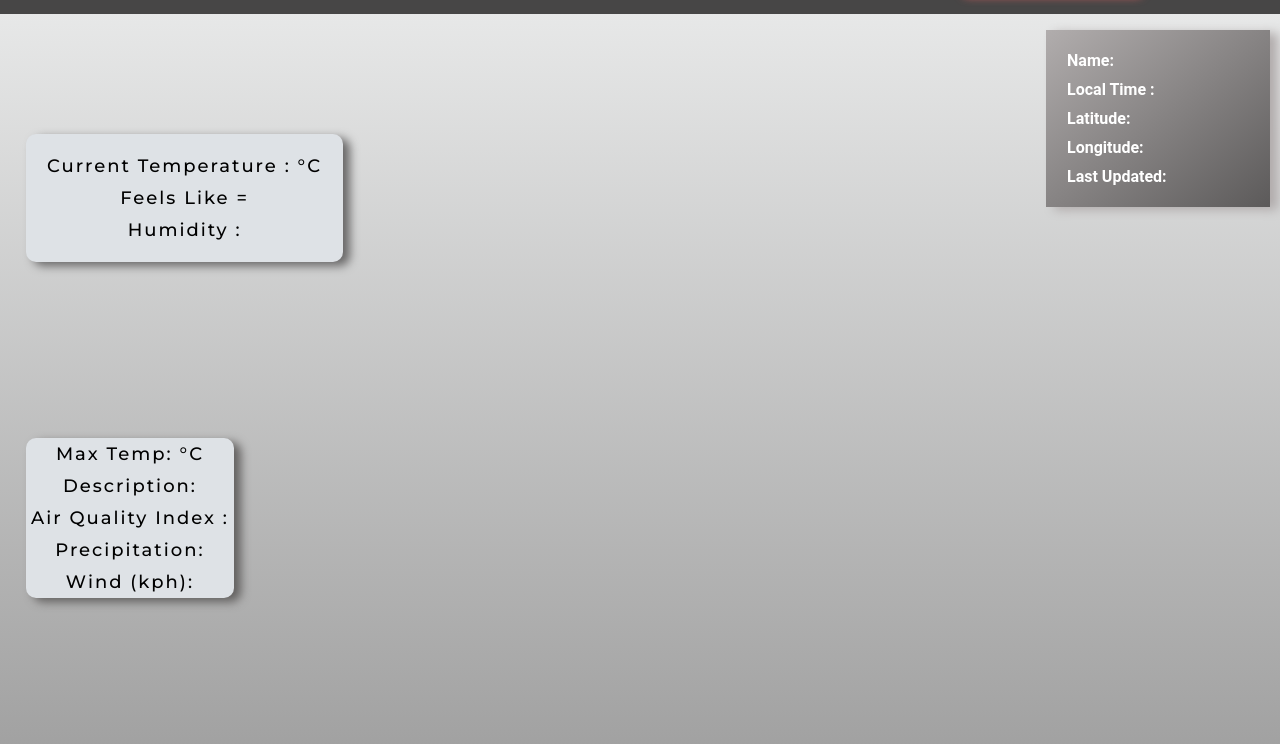
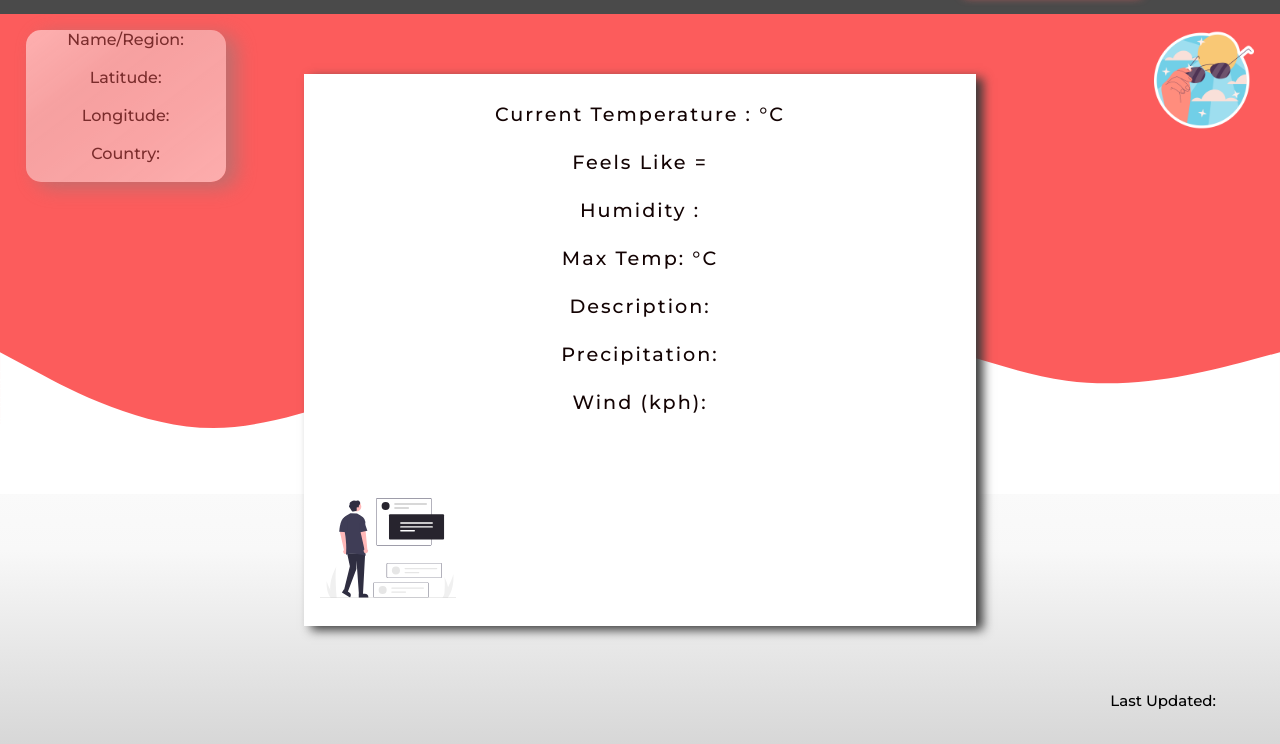
Before and after one commit to Fastsetter/Location_api, a website: page public/html/geolocation.htm in a window 1280 px wide. Shown: the part 50-794 px from the top of the page. Drawn offline with nearby package versions, Linux system fonts and the light colour scheme.

Commit message:
Increased the UI design of geolocation.htm file

```diff
--- a/public/Javascript/animation.js
+++ b/public/Javascript/animation.js
@@ -1,6 +1,7 @@
-const lcontainer=document.querySelector('.leftContainer');
+const box=document.querySelector('.temp');
 
 const navbar=document.querySelector('.navbar');
+const latlon=document.querySelector('.latlon');
 
 const rcontainer=document.querySelector('.rightContainer');
 const body=document.querySelector('body');
@@ -8,9 +9,15 @@ const body=document.querySelector('body');
 const tl=new TimelineMax();
 
 
-tl.fromTo(navbar,1,{height:"0%"},{height:"8%", ease:Power2.easeInOut});
+const curve=document.querySelector('.curve');
 
 
-tl.fromTo(lcontainer,1.5,{x:"-100%"},{x:"0%",ease:Power2.easeInOut});
+tl.fromTo(navbar,1.5,{height:"0%"},{height:"8%", ease:Power2.easeInOut});
 
-tl.fromTo(rcontainer,1.4,{x:"100%"},{x:"0%",ease:Power2.easeInOut});
+
+tl.fromTo(box,1.5,{opacity:"0"},{opacity:"1",ease:Power2.easeInOut});
+
+tl.fromTo(curve,1.3,{y:"-200%"},{y:"0%"});
+
+
+tl.to(latlon,2.3,{opacity:"1"});
--- a/public/Javascript/geolocation.js
+++ b/public/Javascript/geolocation.js
@@ -1,9 +1,3 @@
-
-
-
-
-
-
 
 if ('geolocation' in navigator) {
   /* geolocation is available */
@@ -14,8 +8,8 @@ if ('geolocation' in navigator) {
     const lat = position.coords.latitude;
     const lon = position.coords.longitude;
     // console.log(position.coords.latitude);
-    document.getElementById('latitude').textContent = lat;
-    document.getElementById('longitude').textContent = lon;
+    document.getElementById('latitude').textContent = lat.toFixed(4);
+    document.getElementById('longitude').textContent = lon.toFixed(4);
 
 
     // const weather=
@@ -31,24 +25,32 @@ if ('geolocation' in navigator) {
     const forecast_res = await res.json();
     const des = forecast_res.current;
 
-    // console.log(forecast.forecastday[0].hour[0].condition.text);
+    console.log(forecast_res.current.humidity);
     const temp = forecast_res.forecast.forecastday[0].day;
     // console.log(forecast_res);
     // console.log(temp);
     document.querySelector('.weather').textContent = temp.maxtemp_c;
 
+    document.querySelector('.country').textContent=forecast_res.location.country;
+
+    document.querySelector('#name').textContent=forecast_res.location.name;
 
     document.querySelector('.description').textContent = des.condition.text;
 
     document.querySelector('.feelslike').textContent = des.feelslike_c;
 
-    document.querySelector('.aqi').textContent = des.air_quality['us-epa-index'];
+    // document.querySelector('.aqi').textContent = des.air_quality['us-epa-index'];
 
     document.querySelector('.ctemp').textContent = des.temp_c;
 
     document.querySelector('.lupdated').textContent = des.last_updated;
 
+    document.querySelector('.precip').textContent=des.precip_mm;
 
+
+    document.querySelector('.humidity').textContent=des.humidity;
+
+    document.querySelector('.wind').textContent=des.wind_kph;
 
     let maxtemp_c = temp.maxtemp_c;
     let text = des.condition.text;
--- a/public/css/style.css
+++ b/public/css/style.css
@@ -11,7 +11,7 @@
   font-family: "Montserrat";
   font-style: normal;
   font-weight: 500;
-  color: white;
+  color: rgb(255, 255, 255);
 }
 html {
   width: 100%;
@@ -21,47 +21,50 @@ html {
 
 body {
   width: 100%;
-  display: table-cell;
+
 }
 
 html,
 body {
+  position: relative;
   margin: 0;
   padding: 0;
-  background: #70e1f5;  /* fallback for old browsers */
-background: -webkit-linear-gradient(to top, #ffd194, #70e1f5);  /* Chrome 10-25, Safari 5.1-6 */
-background: linear-gradient(to top, #a1a1a1, #edeeee); /* W3C, IE 10+/ Edge, Firefox 16+, Chrome 26+, Opera 12+, Safari 7+ */
+  background: #70e1f5; /* fallback for old browsers */
+  background: -webkit-linear-gradient(
+    to top,
+    #ffd194,
+    #70e1f5
+  ); /* Chrome 10-25, Safari 5.1-6 */
+  background:linear-gradient(to bottom,white,white,white,rgb(248, 248, 248),rgb(214, 214, 214));
+  overflow-x: hidden;
+  overflow-y: scroll;
+  z-index: 1;
+}
+
+ul{
+  list-style-type: none;
 }
 span {
   font-weight: 700;
   font-size: 20px;
-  color: red;
+  color: rgb(28, 199, 241);
   text-shadow: red;
 }
 .navbar {
+  position: sticky;
+  top: 0;
   width: 100vw;
-  /* background: #f7ff00; fallback for old browsers */
-  /* background: -webkit-linear-gradient(
-    to right,
-    #db36a4,
-    #f7ff00
-  ); /* Chrome 10-25, Safari 5.1-6 */
-  /* background: linear-gradient(
-    to right,
-    #db36a4,
-    #fbff79d5
-  ); W3C, IE 10+/ Edge, Firefox 16+, Chrome 26+, Opera 12+, Safari 7+ */
+  background: rgba(20, 20, 20, 0.767);
 
   font-family: "Roboto Mono";
   font-style: italic;
   font-weight: 700;
-
-  background-color: rgb(71, 70, 70);
-
   height: 8%;
   display: flex;
   justify-content: space-around;
   align-items: center;
+  backdrop-filter: blur(20px);
+  z-index: 6;
 }
 
 .navbar > .search {
@@ -70,98 +73,142 @@ span {
   border-radius: 5px;
   border: 0;
   outline: 0;
-  color: black;
+  color: rgba(0, 0, 0, 0.664);
   box-shadow: 3px 1px 10px rgb(255, 102, 102);
 }
 
-.rightContainer {
+
+
+.curve{
   position: absolute;
-  right: 10;
-  top: 10%;
-  width: 15%;
-  background: linear-gradient(to bottom right,rgb(177, 173, 173),rgb(92, 90, 90));
-  height: max-content;
-  padding: 1rem;
-  box-shadow: 8px 3px 10px rgb(177, 172, 172);
+  top: 8%;
+  height: 60%;
+  width: 100%;
+  background-color: #fc5c5c;
+  left: 0%;
+}
+.curve>svg{
+  position: absolute;
+  bottom: 0%;
 }
 
-.latlon > p {
-  font-family: Roboto;
-  padding: 5px;
-  font-style: normal;
-  font-weight: 700;
-  color: white;
-  font-display: swap;
+.curve2{
+  position: absolute;
+  bottom: 0%;
 }
 
-.leftContainer {
+
+img{
   position: absolute;
-  left: 10;
+  height: 100px;
+  width: auto;
+  bottom: 5%;
+  background-color: white;
+  transform: translate(center);
+}
+
+.weather_img{
+  position: absolute;
   top: 10%;
-  width: 70%;
-  padding: 1rem;
+  background: local;
+  z-index: 4;
+  right: 2%;
+}
 
-
+.latlon{
+  position: absolute;
+  height: max-content;
+  width: 200px;
+  left: 2%;
+  top: 10%;
+  background:linear-gradient(to bottom right,white,rgba(241, 240, 240, 0.904),rgba(247, 242, 242, 0.945),rgb(252, 250, 250));
   display: flex;
+  box-shadow: 10px 5px 20px gray;
+  border-radius: 15px;
+  justify-content: center;
+  backdrop-filter: blur(20rem);
+  align-items: center;
+  opacity: 0;
   flex-direction: column;
-  align-items: space-around;
-  justify-content: space-around;
+  color: black;
+  z-index: 10;
+}
 
 
 
-  height: 80%;
+
+
+.svg1,.svg2{
+  width: 20%;
+  height: auto;
 }
 
 .temp {
-  width: max-content;
-  height: max-content;
-  box-shadow: 7px 4px 10px rgb(105, 104, 104);
-  background-color:#dee2e6;
+  position: absolute;
+  height: 65vh;
+  width: clamp(40%,50%,60%);
+  top: 50%;
+  left: 50%;
+  transform: translate(-50%,-50%);
+  box-shadow: 7px 4px 10px rgb(58, 58, 58);
   padding: 1rem;
-  border-radius: 10px;
+  background: linear-gradient(to bottom,rgb(255, 255, 255),rgb(255, 255, 255));
+
+  backdrop-filter: blur(20rem);
+  z-index: 1;
 }
 
 .temp > p {
-  padding: 5px;
+  padding: 12px;
   font-size: large;
   font-weight: 500;
   letter-spacing: 2px;
   text-align: center;
+  color: rgb(19, 3, 3);
+  font-size: 1.2rem;
+}
+
+.footer_updated{
+  position: absolute;
+  bottom: 5%;
+  right: 5%;
   color: black;
+  font-size: 15px;
+}
+.footer_updated>span{
+  font-size: 15px;
+  color: rgb(255, 78, 78);
+}
+
+
+
+
+
+
+
+@media (max-width: 655px) {
+
+  .latlon{
+    display: none;
+  }
+  .navbar>.heading{
+   display: none;
+  }
 
 }
-.result {
-  position: relative;
-  height: max-content;
-  width: max-content;
-  box-shadow: 7px 4px 10px rgb(99, 97, 96);
-  font-size: large;
-  border-radius: 10px;
-  background-color:#dee2e6;
-}
 
-.result > p {
-  color: black;
-  padding: 5px;
-  letter-spacing: 2px;
-  font-weight: 500;
-  text-align: center;
-}
-
-.opacity {
-  position: absolute;
-  opacity: 30;
-  height: 100%;
-  width: 100%;
-  top: 0;
-  z-index: -1;
-}
-
-@media (max-width: 610px) {
-  .rightContainer {
-    opacity: 0;
+@media (max-width:510px){
+  .temp{
+    width: 80vw;
   }
-  .result{
-    width: min-content;
+  img{
+    display: none;
+  }
+  .weather_img{
+    display: inline;
+    height: 80px;
+    width: auto;
+    top: 9%;
+    right: 0%;
   }
 }
--- a/public/html/geolocation.htm
+++ b/public/html/geolocation.htm
@@ -31,28 +31,38 @@
 
   <div class="navbar">
     <h2 class="heading">Weather Api</h2>
+
     <h2>Forecast</h2>
+
+
 
     <input type="text" class="search" placeholder="Search">
   </div>
-  <div class="rightContainer">
+
   <div class="latlon">
-
-      <p>Name: <span id="name"></span></p>
-      <p>Local Time : <span id="time"></span></p>
-      <p>Latitude: <span id="latitude"></span></p>
-      <p>Longitude: <span id="longitude"></span>
-      </p>
-      <p>
-        Last Updated: <span class="lupdated"></span>
-      </p>
+    Name/Region: <span id="name"></span><br>
+    Latitude: <span id="latitude"></span><br>
+    Longitude: <span id="longitude"></span><br>
+    Country: <span class="country"></span><br>
 
 
   </div>
+
+  <div class="curve">
+
+    <svg xmlns="http://www.w3.org/2000/svg" viewBox="0 0 1440 319">
+      <path fill="#fff" fill-opacity="1"
+        d="M0,160L40,181.3C80,203,160,245,240,245.3C320,245,400,203,480,192C560,181,640,203,720,192C800,181,880,139,960,138.7C1040,139,1120,181,1200,192C1280,203,1360,181,1400,170.7L1440,160L1440,320L1400,320C1360,320,1280,320,1200,320C1120,320,1040,320,960,320C880,320,800,320,720,320C640,320,560,320,480,320C400,320,320,320,240,320C160,320,80,320,40,320L0,320Z">
+      </path>
+    </svg>
+
   </div>
 
 
-  <div class="leftContainer">
+
+
+
+
 
   <div class="temp">
     <p>
@@ -65,22 +75,12 @@
     <p>
       Humidity : <span class="humidity"></span>
     </p>
-
-
-    </div>
-    <div class="result">
-
     <p>
       Max Temp: <span class='weather'> </span>&deg;C
     </p>
     <p>
       Description: <span class="description"></span>
     </p>
-
-      <p>
-        Air Quality Index : <span class="aqi"></span>
-      </p>
-
     <p>
       Precipitation: <span class="precip"></span>
     </p>
@@ -88,15 +88,15 @@
     <p>
       Wind (kph): <span class="wind"></span>
     </p>
-
-      <div class="opacity"></div>
-
+    <img src="../svg/undraw_Browsing_online_re_umsa.svg" alt="" class="svg_img">
 
   </div>
 
+  <img src="../svg/sunny.png" alt="" class="weather_img">
 
 
-  </div>
+
+  <h2 class="footer_updated">Last Updated: <span class="lupdated"></span></h2>
 
 
 
@@ -135,8 +135,12 @@
 
 
   </script> -->
-  <script src="https://cdnjs.cloudflare.com/ajax/libs/gsap/latest/TweenMax.min.js" integrity="sha512-8Wy4KH0O+AuzjMm1w5QfZ5j5/y8Q/kcUktK9mPUVaUoBvh3QPUZB822W/vy7ULqri3yR8daH3F58+Y8Z08qzeg==" crossorigin="anonymous" referrerpolicy="no-referrer"></script>
-  <script src="https://cdnjs.cloudflare.com/ajax/libs/gsap/latest/TimelineMax.min.js" integrity="sha512-lJDBw/vKlGO8aIZB8/6CY4lV+EMAL3qzViHid6wXjH/uDrqUl+uvfCROHXAEL0T/bgdAQHSuE68vRlcFHUdrUw==" crossorigin="anonymous" referrerpolicy="no-referrer"></script>
+  <script src="https://cdnjs.cloudflare.com/ajax/libs/gsap/latest/TweenMax.min.js"
+    integrity="sha512-8Wy4KH0O+AuzjMm1w5QfZ5j5/y8Q/kcUktK9mPUVaUoBvh3QPUZB822W/vy7ULqri3yR8daH3F58+Y8Z08qzeg=="
+    crossorigin="anonymous" referrerpolicy="no-referrer"></script>
+  <script src="https://cdnjs.cloudflare.com/ajax/libs/gsap/latest/TimelineMax.min.js"
+    integrity="sha512-lJDBw/vKlGO8aIZB8/6CY4lV+EMAL3qzViHid6wXjH/uDrqUl+uvfCROHXAEL0T/bgdAQHSuE68vRlcFHUdrUw=="
+    crossorigin="anonymous" referrerpolicy="no-referrer"></script>
   <script src="../Javascript/geolocation.js"></script>
 
   <script src="../Javascript/animation.js"></script>
```
Also changed, not shown: public/svg/rainy.png (added), public/svg/storm.png (added), public/svg/sunny(1).png (added), public/svg/sunny.png (added), public/svg/undraw_Browsing_online_re_umsa.svg (added), public/svg/undraw_Pie_chart_re_bgs8.svg (added), public/svg/undraw_Weather_notification_re_3pad.svg (added), public/svg/undraw_Weather_re_qsmd.svg (added). Lines whose indentation alone changed are shown as unchanged.
